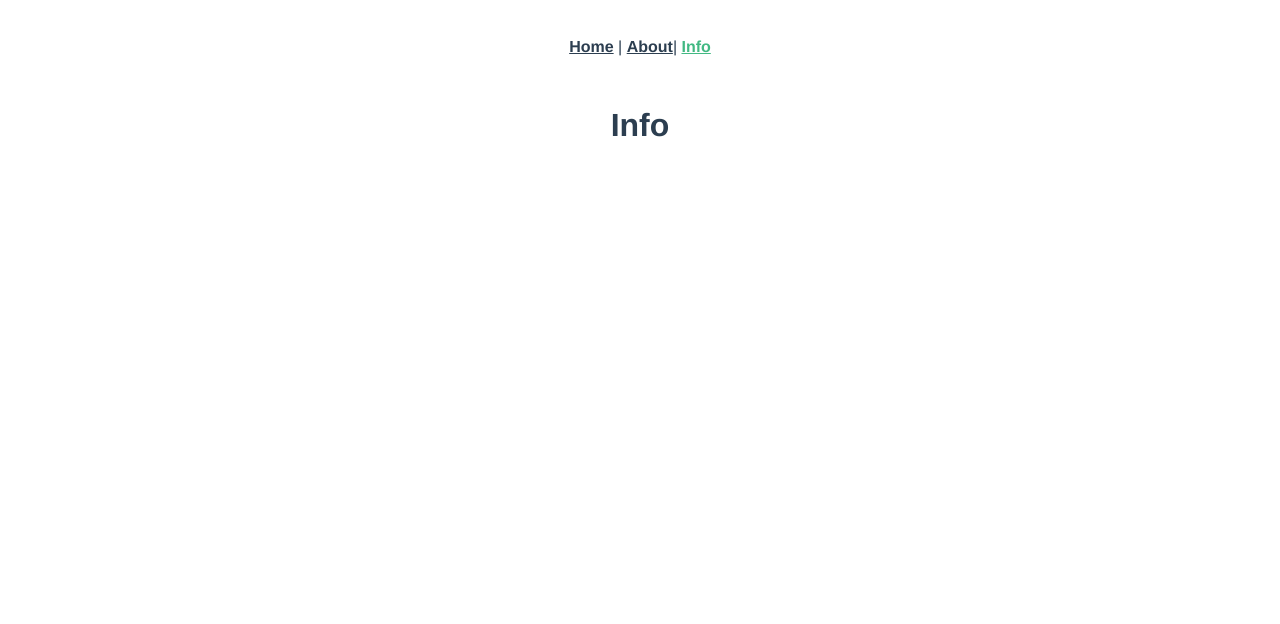
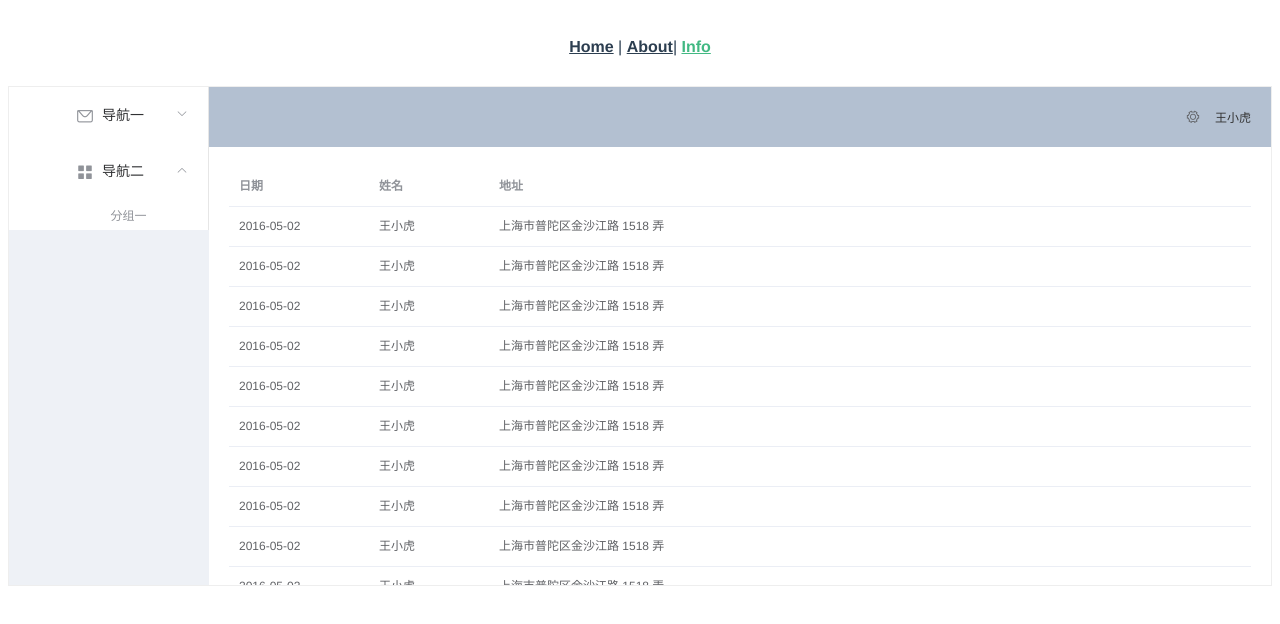
Before and after one commit to huangchao1234567/vuexuexi, a Vue app: page /#/info in a window 1280 px wide. Shown: the top 624 px of the page. Built offline with nearby package versions, Linux system fonts and the light colour scheme.

Commit message:
饿了么插件引入 并写一个测试样式

```diff
--- a/package.json
+++ b/package.json
@@ -9,6 +9,7 @@
   },
   "dependencies": {
     "core-js": "^3.6.4",
+    "element-ui": "^2.13.0",
     "vue": "^2.6.11",
     "vue-router": "^3.1.6",
     "vue2-google-maps": "^0.10.7"
@@ -19,6 +20,7 @@
     "@vue/cli-plugin-router": "^4.2.3",
     "@vue/cli-service": "~4.2.0",
     "babel-eslint": "^10.0.3",
+    "babel-plugin-component": "^0.11.0",
     "eslint": "^6.7.2",
     "eslint-plugin-vue": "^6.1.2",
     "vue-template-compiler": "^2.6.11",
--- a/src/main.js
+++ b/src/main.js
@@ -2,9 +2,25 @@ import Vue from 'vue'
 import App from './App.vue'
 import router from './router'
 
+
+import ElementUI from 'element-ui';
+import 'element-ui/lib/theme-chalk/index.css';
+import { Button, Select } from 'element-ui';
+
+import Element from 'element-ui';
+
+
+Vue.use(ElementUI);
+//引入Button 和 Select，插件
+Vue.use(Button)
+Vue.use(Select)
+Vue.use(Element, { size: 'small', zIndex: 3000 });
+Vue.prototype.$ELEMENT = { size: 'small', zIndex: 3000 };
 Vue.config.productionTip = false
 
+
 new Vue({
+  el: '#app',
   router,
   render: h => h(App)
 }).$mount('#app')
--- a/src/views/Info.vue
+++ b/src/views/Info.vue
@@ -1,15 +1,76 @@
 <template>
+    <div>
+        <el-container style="height: 500px; border: 1px solid #eee">
+            <el-aside width="200px" style="background-color: rgb(238, 241, 246)">
+                <el-menu :default-openeds="[ '2']">
+                    <el-submenu index="1">
+                        <template slot="title"><i class="el-icon-message"></i>导航一</template>
+                    </el-submenu>
+                    <el-submenu index="2">
+                        <template slot="title"><i class="el-icon-menu"></i>导航二</template>
+                        <el-menu-item-group>
+                            <template slot="title" index="2-3">分组一</template>
+                        </el-menu-item-group>
+                    </el-submenu>
+                </el-menu>
+            </el-aside>
 
-    <div class="home">
-        <h1>Info</h1>
+            <el-container>
+                <el-header style="text-align: right; font-size: 12px">
+                    <el-dropdown>
+                        <i class="el-icon-setting" style="margin-right: 15px"></i>
+                        <el-dropdown-menu slot="dropdown">
+                            <el-dropdown-item>查看</el-dropdown-item>
+                            <el-dropdown-item>新增</el-dropdown-item>
+                            <el-dropdown-item>删除</el-dropdown-item>
+                        </el-dropdown-menu>
+                    </el-dropdown>
+                    <span>王小虎</span>
+                </el-header>
+
+                <el-main>
+                    <el-table :data="tableData">
+                        <el-table-column prop="date" label="日期" width="140">
+                        </el-table-column>
+                        <el-table-column prop="name" label="姓名" width="120">
+                        </el-table-column>
+                        <el-table-column prop="address" label="地址">
+                        </el-table-column>
+                    </el-table>
+                </el-main>
+            </el-container>
+        </el-container>
+
     </div>
+
+
 </template>
 
 <script>
-
+    export default {
+        data() {
+            const item = {
+                date: '2016-05-02',
+                name: '王小虎',
+                address: '上海市普陀区金沙江路 1518 弄'
+            };
+            return {
+                tableData: Array(20).fill(item)
+            }
+        }
+    };
 </script>
 
-<style>
 
 
+<style>
+    .el-header {
+        background-color: #B3C0D1;
+        color: #333;
+        line-height: 60px;
+    }
+
+    .el-aside {
+        color: #333;
+    }
 </style>
```
Also changed, not shown: 1 other file (tests, documents, lock files or other folders).
